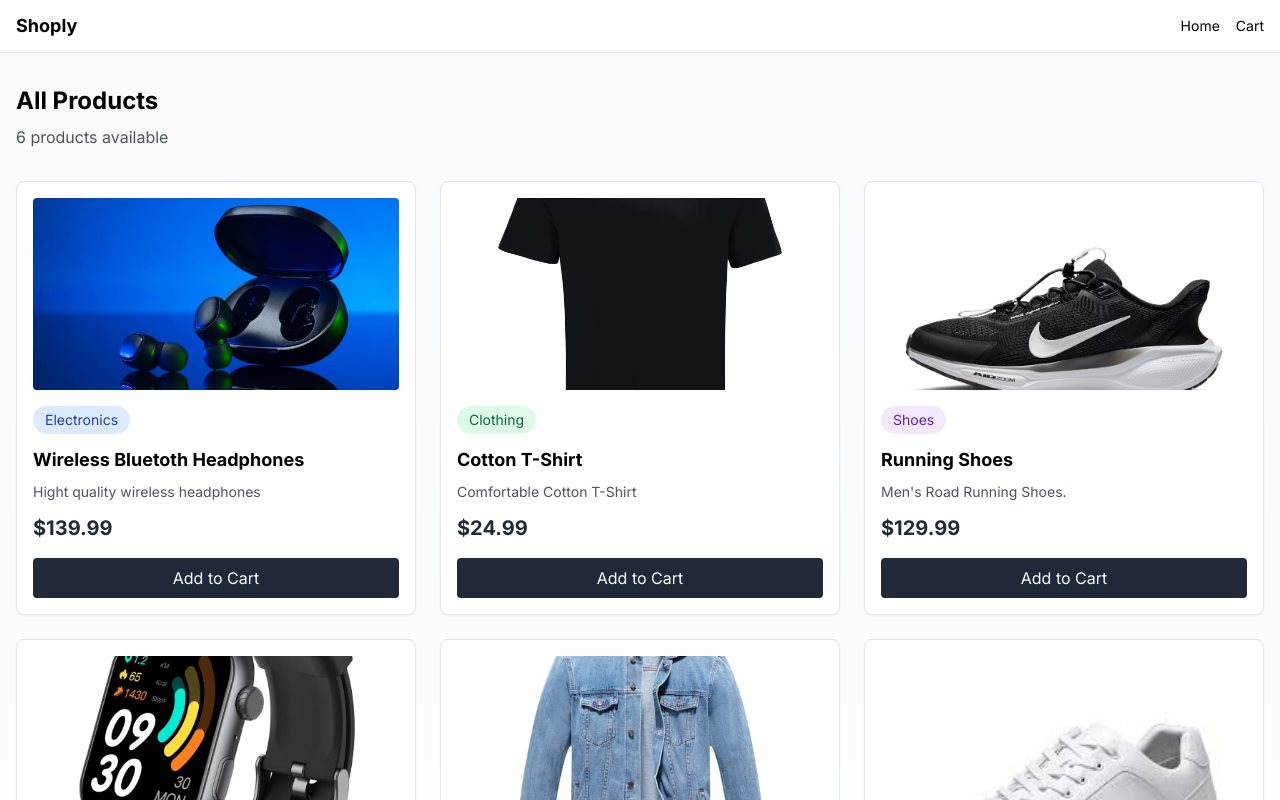
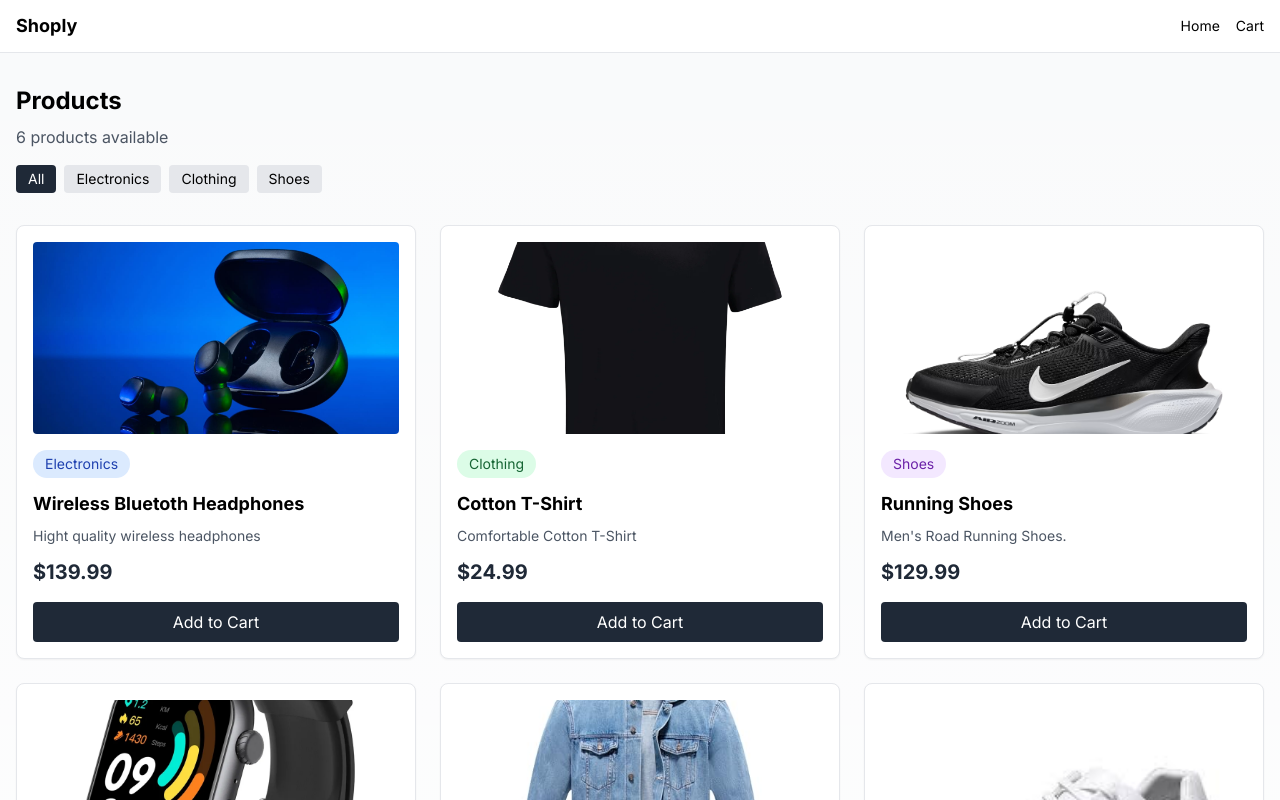
Before and after one commit to Jan030100/ecommerce-store, a Next.js app: page / in a window 1280 px wide. Shown: the top 800 px of the page. Built offline with nearby package versions, Linux system fonts and the light colour scheme.

Commit message:
feat: add category filter

```diff
--- a/app/page.tsx
+++ b/app/page.tsx
@@ -1,27 +1,36 @@
+'use client'
+
+import { useState, useEffect } from 'react';
 import ProductCard from "@/components/ProductCard";
 import ProductCardSkeleton from "@/components/ProductCardSkeleton";
-import { Product } from "@/types";
+import { Product } from "@/types"
 
-async function getProducts(): Promise<Product[]> {
+export default function HomePage() {
+  const [selectedCategory, setSelectedCategory] = useState('All');
+  const [products, setProducts] = useState<Product[]>([]);
+  const [loading, setLoading] = useState(true);
+
+  useEffect(() => {
+    async function loadProducts() {
       try {
-    const res = await fetch("http://localhost:3000/api/products");
-
-    if (!res.ok) {
-      throw new Error("Failed to fetch products");
-    }
-
+        const res = await fetch('/api/products');
         const data = await res.json();
-    return data.data as Product[];
+        setProducts(data.data || []);
       } catch (err) {
-    console.log("Error loading products:", err);
-    return [];
+        console.log('Error loading products:', err);
+      } finally {
+        setLoading(false);
       }
     }
 
-export default async function HomePage() {
-  const products = await getProducts();
+    loadProducts();
+  }, []);
 
-  if (products.length === 0) {
+  const filteredProducts = selectedCategory === 'All'
+    ? products
+    : products.filter(p => p.category === selectedCategory);
+
+  if (loading) {
     return (
       <div className="container mx-auto px-4 py-8">
         <h1 className="text-2xl font-bold mb-6">Products</h1>
@@ -37,24 +46,55 @@ export default async function HomePage() {
   return (
     <div className="container mx-auto px-4 py-8">
       <div className="mb-8">
-        <h1 className="text-2xl font-bold mb-2">All Products</h1>
-        <p className="text-gray-600">
-          {products.length} products available
+        <h1 className="text-2xl font-bold mb-2">Products</h1>
+        <p className="text-gray-600 mb-4">
+          {filteredProducts.length} products available
         </p>
+
+        <div className="flex gap-2 mb-4">
+          <button
+            onClick={() => setSelectedCategory('All')}
+            className={`px-3 py-1 text-sm rounded ${selectedCategory === 'All' ? 'bg-gray-800 text-white' : 'bg-gray-200'}`}
+          >
+            All
+          </button>
+          <button
+            onClick={() => setSelectedCategory('Electronics')}
+            className={`px-3 py-1 text-sm rounded ${selectedCategory === 'Electronics' ? 'bg-blue-600 text-white' : 'bg-gray-200'}`}
+          >
+            Electronics
+          </button>
+          <button
+            onClick={() => setSelectedCategory('Clothing')}
+            className={`px-3 py-1 text-sm rounded ${selectedCategory === 'Clothing' ? 'bg-green-600 text-white' : 'bg-gray-200'}`}
+          >
+            Clothing
+          </button>
+          <button
+            onClick={() => setSelectedCategory('Shoes')}
+            className={`px-3 py-1 text-sm rounded ${selectedCategory === 'Shoes' ? 'bg-purple-600 text-white' : 'bg-gray-200'}`}
+          >
+            Shoes
+          </button>
+        </div>
       </div>
 
+      {filteredProducts.length === 0 ? (
+        <div className="text-center py-12">
+          <p className="text-gray-500">No products found.</p>
+        </div>
+      ) : (
         <div className="grid grid-cols-1 sm:grid-cols-2 lg:grid-cols-3 gap-6">
-        {products.map((product) => (
+          {filteredProducts.map((product: Product) => (
             <ProductCard key={product.id} product={product} />
           ))}
         </div>
+      )}
 
       <div className="mt-12 pt-8 border-t">
-        <h3 className="text-lg font-medium mb-4">Categories</h3>
+        <h3 className="text-lg font-medium mb-4">All Categories</h3>
         <div className="flex flex-wrap gap-2">
-          {Array.from(
-            new Set(products.map((p) => p.category))
-          ).map((category) => (
+          {Array.from(new Set(products.map(p => p.category))).map((category) => (
             <span
               key={category}
               className="px-3 py-1 bg-gray-100 rounded-full text-sm"
--- /dev/null
+++ b/components/CategoryFilter.tsx
@@ -0,0 +1,30 @@
+import { Category } from "@/types";
+
+interface CategoryFilterProps {
+     selectedCategory: Category;
+     onCategoryChange: (category: Category) => void;
+}
+
+const categories: Category[] = ['All', 'Electronics', 'Clothing', 'Shoes'];
+
+export default function CategoryFilter ({selectedCategory, onCategoryChange}:CategoryFilterProps) {
+    return(
+        <div className="mb-6">
+            <h3 className="text-sm font-medium text-gray-700 mb-3">Filter by Category</h3>
+            <div className="flex flex-wrap gap-2">
+                {categories.map((category)=> (
+                    <button
+            key={category}
+            onClick={() => onCategoryChange(category)}
+            className={`px-4 py-2 rounded-lg text-sm font-medium transition-colors
+                ${selectedCategory === category
+                ? 'bg-purple-600 text-white'
+                : 'bg-gray-100 text-gray-700 hover:bg-gray-200'
+            }`}>
+            {category}
+          </button>
+                ))}
+            </div>
+        </div>
+    )
+}
--- a/types/index.ts
+++ b/types/index.ts
@@ -23,3 +23,8 @@ export interface CartState {
 export type Category = 'All' | 'Electronics' | 'Clothing' | 'Shoes';
 
 export type PriceRange = 'All' | 'Under50' | '50to100' | 'Over100';
+
+export interface FilterState {
+    category: Category;
+  priceRange: PriceRange;
+}
```
Lines whose indentation alone changed are shown as unchanged.
